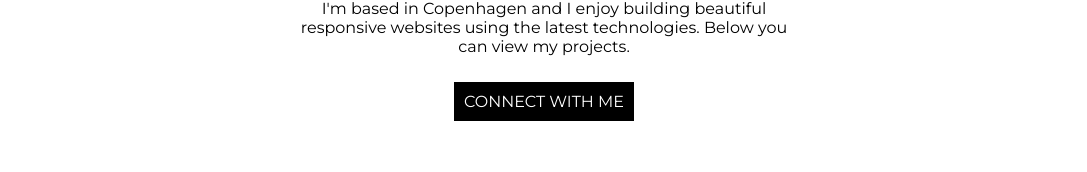
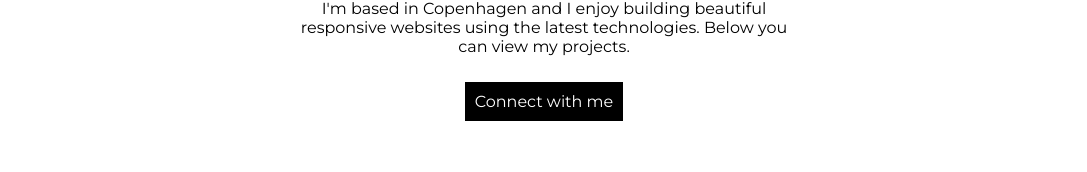
Before and after one commit to CiprianRosu/Portfolio, a React (Create React App) app: page / in a window 1280 px wide. Shown: the part 325-497 px from the top of the page, without its empty margins (96-1183 px from the left). Built offline with nearby package versions, Linux system fonts and the light colour scheme.

Commit message:
Update Header.js

```diff
--- a/src/components/Header.js
+++ b/src/components/Header.js
@@ -48,7 +48,7 @@ const Header = () => {
               }`}
               className="primary-btn"
             >
-              CONNECT WITH ME
+              Connect with me
             </a>
           </Fade>
         </div>
```
